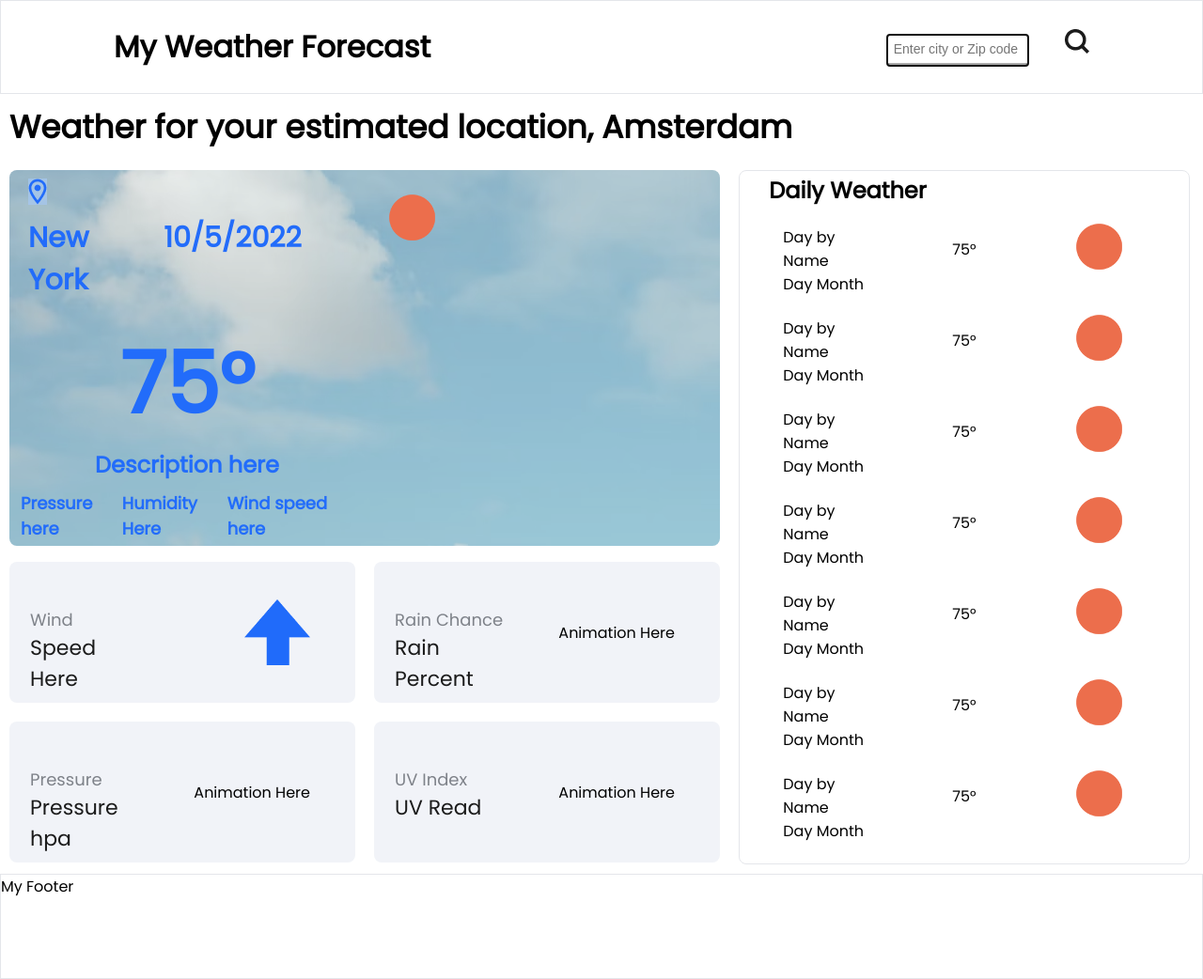
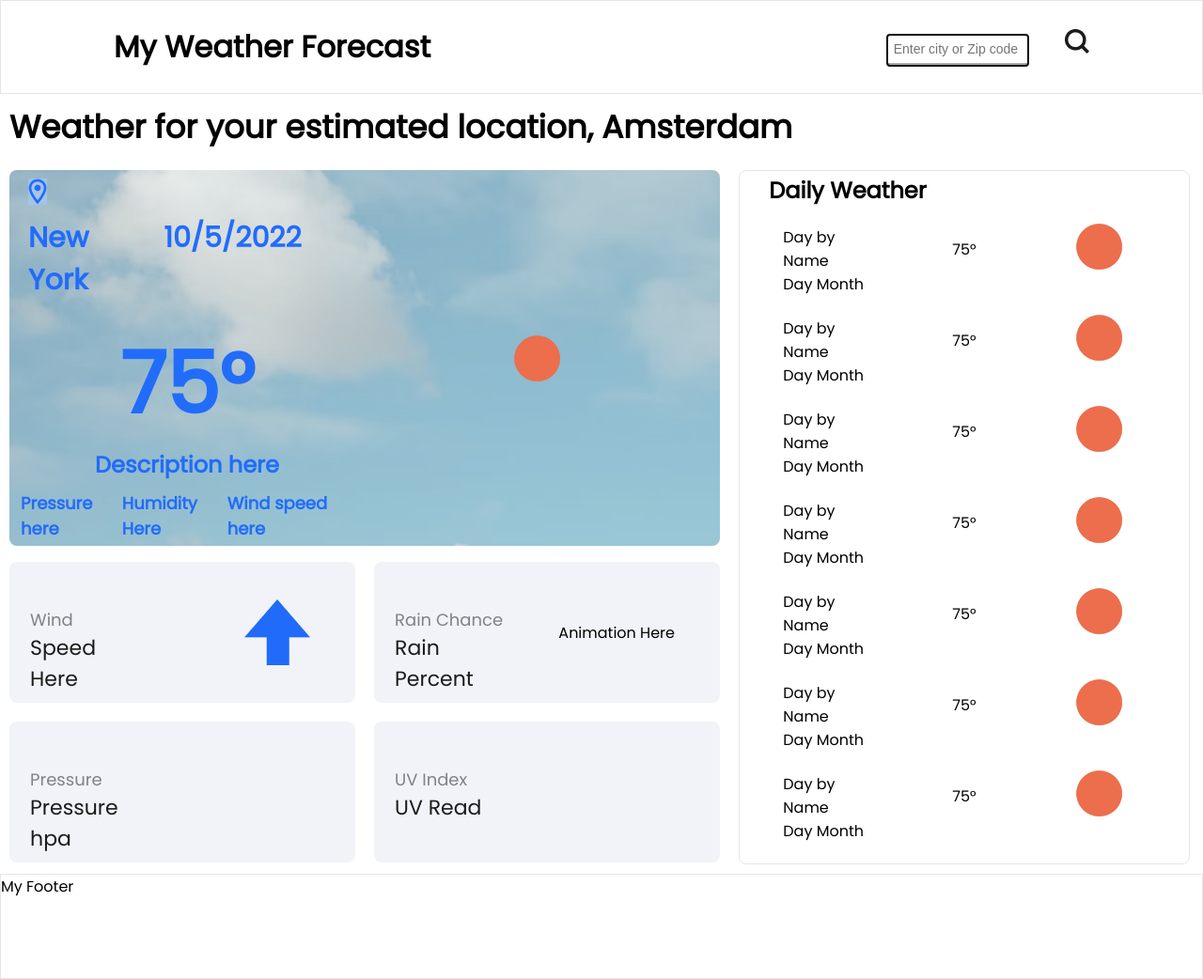
Before and after one commit to crissy12/Weather_Website, a plain HTML site: page index.html in a window 1280 px wide. Shown: the whole page at 94% size. Drawn offline with Linux system fonts and the light colour scheme.

Commit message:
Added images to go with the description.

```diff
--- a/index.html
+++ b/index.html
@@ -49,7 +49,7 @@
                         </div>
                     </div>
                         <div class="weather-image-container">
-                            <img id = "today-weather-icon" src="/assets/01d.png" alt="Sunny Icon">
+                            <img id = "today-weather-image" src="/assets/01d.png" alt="Sunny Icon">
                         </div>
                     </div>
                 <div class="today-weather-bottom-container">
@@ -66,12 +66,12 @@
                     <div class="today-details-div">
                         <div class="item-1">Pressure</div>
                         <div class="item-2"><p id="bottom-pressure">Pressure hpa</p></div>
-                        <div class="item-3">Animation Here</div>
+                        <div class="item-3"></div>
                     </div>
                     <div class="today-details-div">
                         <div class="item-1">UV Index</div>
                         <div class="item-2"><p id="uv-index">UV Read</p></div>
-                        <div class="item-3">Animation Here</div>
+                        <div class="item-3"></div>
                     </div>
                 </div>
             </div>
--- a/main.css
+++ b/main.css
@@ -163,6 +163,16 @@ footer {
 .weather-image-container{
     width: 50%;
     height: 100%;
+    display: flex;
+    align-items: center;
+    justify-content: center;
+}
+
+#today-weather-image{
+    max-width: 90%;
+    max-height: 90%;
+    border-radius: 8px;
+    margin-right: 3%;
 }
 
 .weather-details-container {
--- a/script.js
+++ b/script.js
@@ -89,9 +89,10 @@ const response = fetch(`https://api.openweathermap.org/data/3.0/onecall?lat=${la
 .then (weatherData => {
 
  // Uses weatherData const to change values in the HTML doc
+ console.log(weatherData);
  document.getElementById('today-location').textContent = document.getElementById('txt-input').value;
  document.getElementById('today-temp').textContent = Math.round(((1.8 * (parseInt(weatherData.current.temp) -273)) + 32)) + '\xB0';
- document.getElementById('today-weather-icon').src=`/assets/${weatherData.current.weather[0].icon}.png`;
+ document.getElementById('today-weather-image').src=`/assets/${weatherData.current.weather[0].main}.jpg`;
  document.getElementById('weather-txt').innerHTML = 'Weather for your estimated location, ' + document.getElementById('txt-input').value;
  document.getElementById('today-desc').textContent = weatherData.current.weather[0].description;
  document.getElementById('pressure').textContent = `${weatherData.current.pressure} hpa`;
@@ -101,7 +102,6 @@ const response = fetch(`https://api.openweathermap.org/data/3.0/onecall?lat=${la
  document.getElementById('bottom-windspeed').textContent =`${weatherData.current.wind_speed} km/h`;
  document.getElementById('wind-arrow').style.transform = `rotate(${weatherData.current.wind_deg}deg)`;
  document.getElementById('uv-index').textContent =`${weatherData.current.uvi}`;
- console.log(`rotate(${weatherData.current.wind_deg})`);
 
 
  let container = document.getElementsByClassName('date')
```
Also changed, not shown: assets/Clear.jpg (added), assets/Clouds.jpg (added), assets/Drizzle.jpg (added), assets/Rain.jpg (added), assets/Snow.jpg (added), assets/Thunderstorm.jpg (added), 1 other file.
